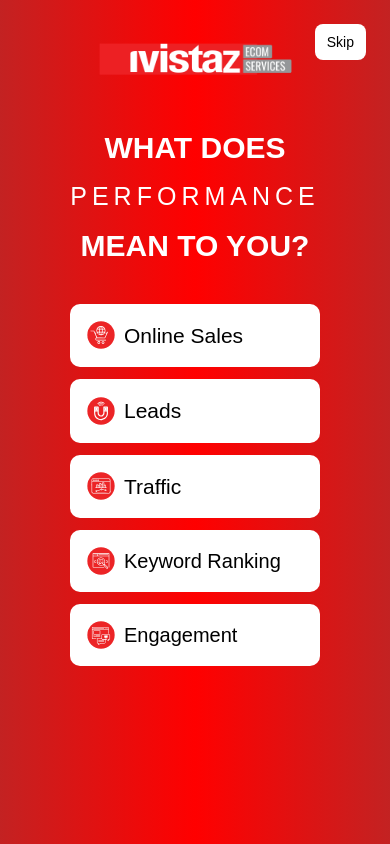
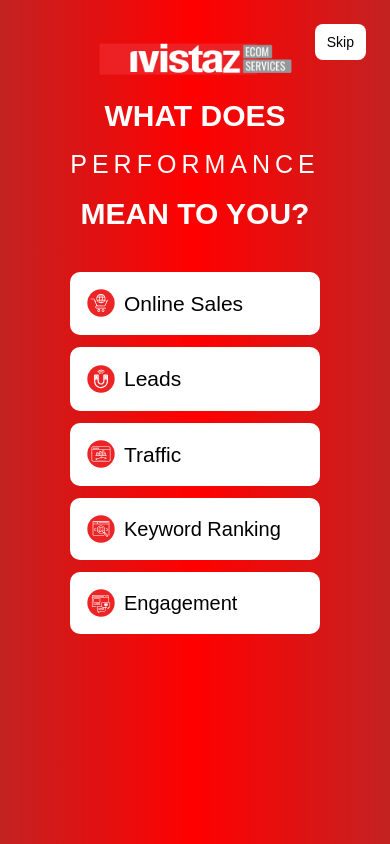
Before and after one commit to ivistaz-ecom/ivistazV2, a Next.js app: page / in a window 390 px wide. Built offline with nearby package versions, Linux system fonts and the light colour scheme.

Commit message:
mobile fixes

```diff
--- a/components/MainPage/MainPageContent.js
+++ b/components/MainPage/MainPageContent.js
@@ -34,7 +34,7 @@
         ref={secondSectionRef}
       >
         <div className="flex flex-col items-center justify-between lg:min-h-screen lg:pt-[250px] pt-[50px] pb-10">
-          <div className="flex flex-col justify-center items-center mt-20 md:mt-0">
+          <div className="flex flex-col justify-center items-center mt-12 md:mt-0">
             <h2 className="text-white text-3xl md:text-[60px] font-monument-bold pb-3">
               WHAT DOES
             </h2>
```
